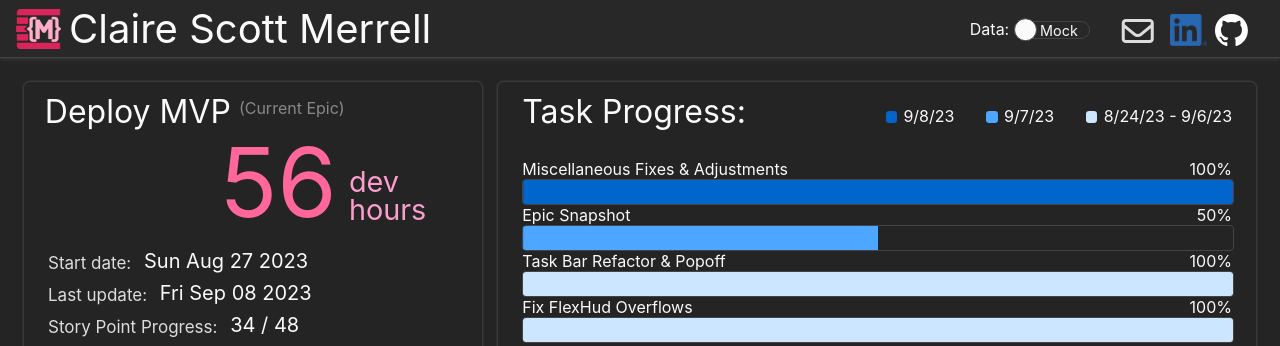
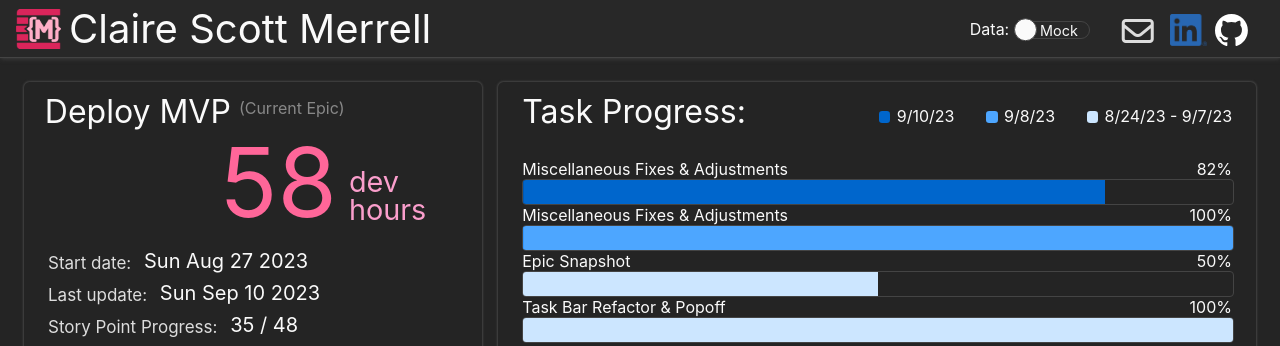
Before and after one commit to csmerrell/clairescott.dev, a React (Vite) app: page / in a window 1280 px wide. Shown: the top 346 px of the page. Built offline with nearby package versions, Linux system fonts and the light colour scheme.

Commit message:
Adds today/yesterday text substitution.

```diff
--- a/src/pages/dashboard/components/tasks/Legend.tsx
+++ b/src/pages/dashboard/components/tasks/Legend.tsx
@@ -56,6 +56,18 @@
   ).slice(-2)}`;
 };
 
+const isToday = (date: Date): boolean => {
+  return date.toDateString() === new Date().toDateString();
+};
+
+const isYesterday = (date: Date): boolean => {
+  const DAY_MILLISECONDS = 86400000;
+  return (
+    date.toDateString() ===
+    new Date(Date.now() - DAY_MILLISECONDS).toDateString()
+  );
+};
+
 //component definition
 const Legend: React.FC<ComponentParams> = ({ className }) => {
   //state logic
@@ -77,15 +89,19 @@
     if (!(taskContext.secondCanAnimate && taskContext.recencyMap?.second)) {
       return;
     }
-    setSecondDisplay(
-      formatDate(new Date(taskContext.recencyMap!.second as number))
-    );
+    const date = new Date(taskContext.recencyMap!.second as number);
+    setSecondDisplay(isYesterday(date) ? 'Yesterday' : formatDate(date));
   }, [taskContext.secondCanAnimate, taskContext.recencyMap]);
 
   useEffect(() => {
     if (!taskContext.latestCanAnimate) return;
+    const date = new Date(taskContext.recencyMap!.latest as number);
     setLatestDisplay(
-      formatDate(new Date(taskContext.recencyMap!.latest as number))
+      isToday(date)
+        ? 'Today'
+        : isYesterday(date)
+        ? 'Yesterday'
+        : formatDate(date)
     );
   }, [taskContext.latestCanAnimate, taskContext.recencyMap]);
 
--- a/src/pages/dashboard/data/mocks/taskEntries.ts
+++ b/src/pages/dashboard/data/mocks/taskEntries.ts
@@ -1,4 +1,13 @@
 export default [
+  {
+    key: 'TASKLEGEND',
+    desc: 'Miscellaneous Fixes & Adjustments',
+    date: new Date(2023, 8, 10),
+    progress: 100,
+    storyPoints: 1,
+    devHours: 2,
+    trelloData: [],
+  },
   {
     key: 'MISCFIX',
     desc: 'Miscellaneous Fixes & Adjustments',
```
